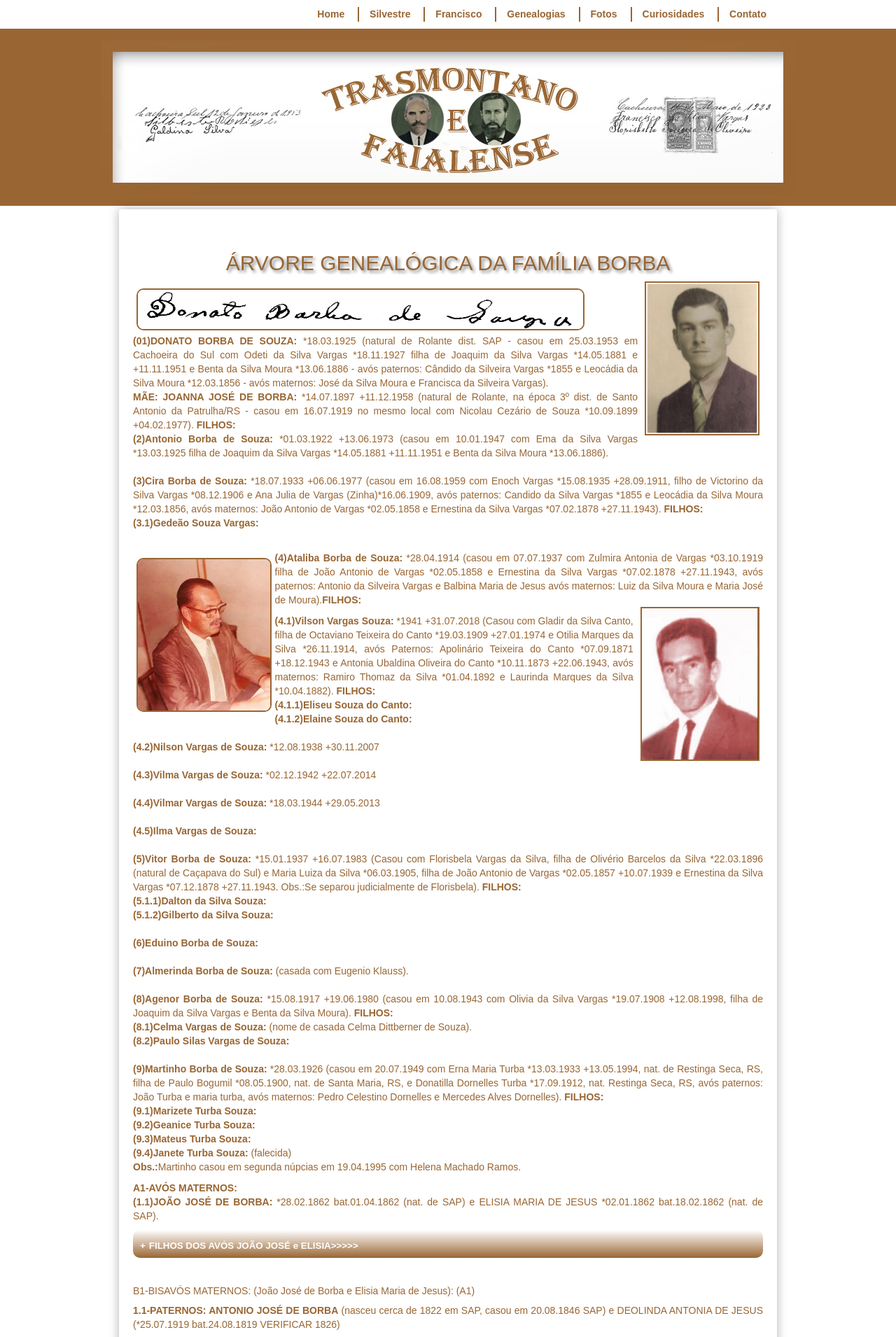
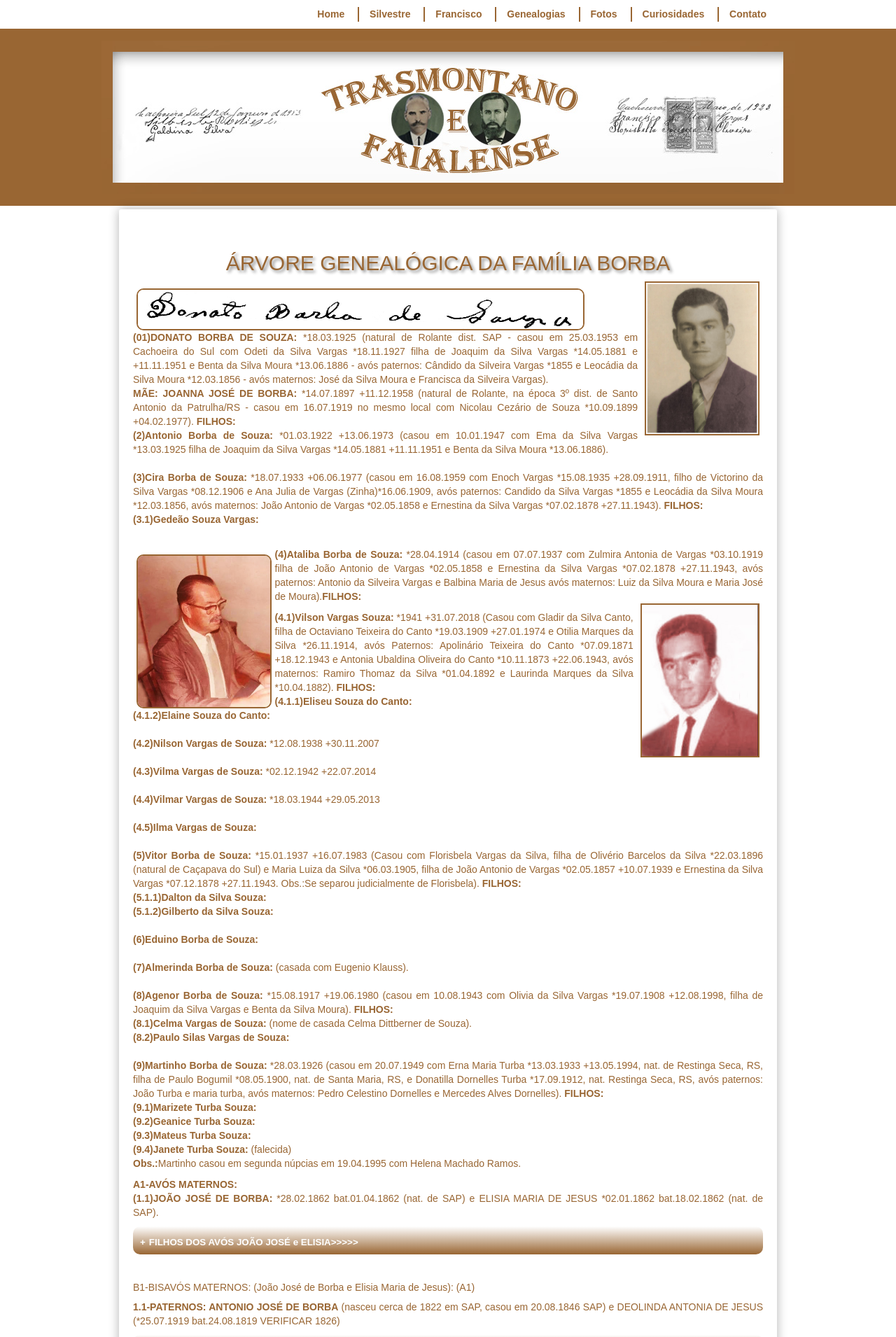
Before and after one commit to claudiovargas1955/claudiovargas1955.github.io, a Jekyll site: the page built from _pages/arvore-genealogica-da-familia-borba.html, in a window 1280 px wide. Shown: the top 1910 px of the page at 70% size. Built offline with Jekyll 4.4.1, drawn with Linux system fonts in a browser that asks for light colours; some web fonts are replaced.

Commit message:
Update arvore-genealogica-da-familia-borba.html

```diff
--- a/_pages/arvore-genealogica-da-familia-borba.html
+++ b/_pages/arvore-genealogica-da-familia-borba.html
@@ -39,7 +39,7 @@
           border:#996633 solid 2px;
           border-radius: 10px;
           margin-top: 10px;
-          margin-bottom:5px;
+          margin-bottom:0px;
          }
 
    .dir{border:#996633 solid 2px;
```
